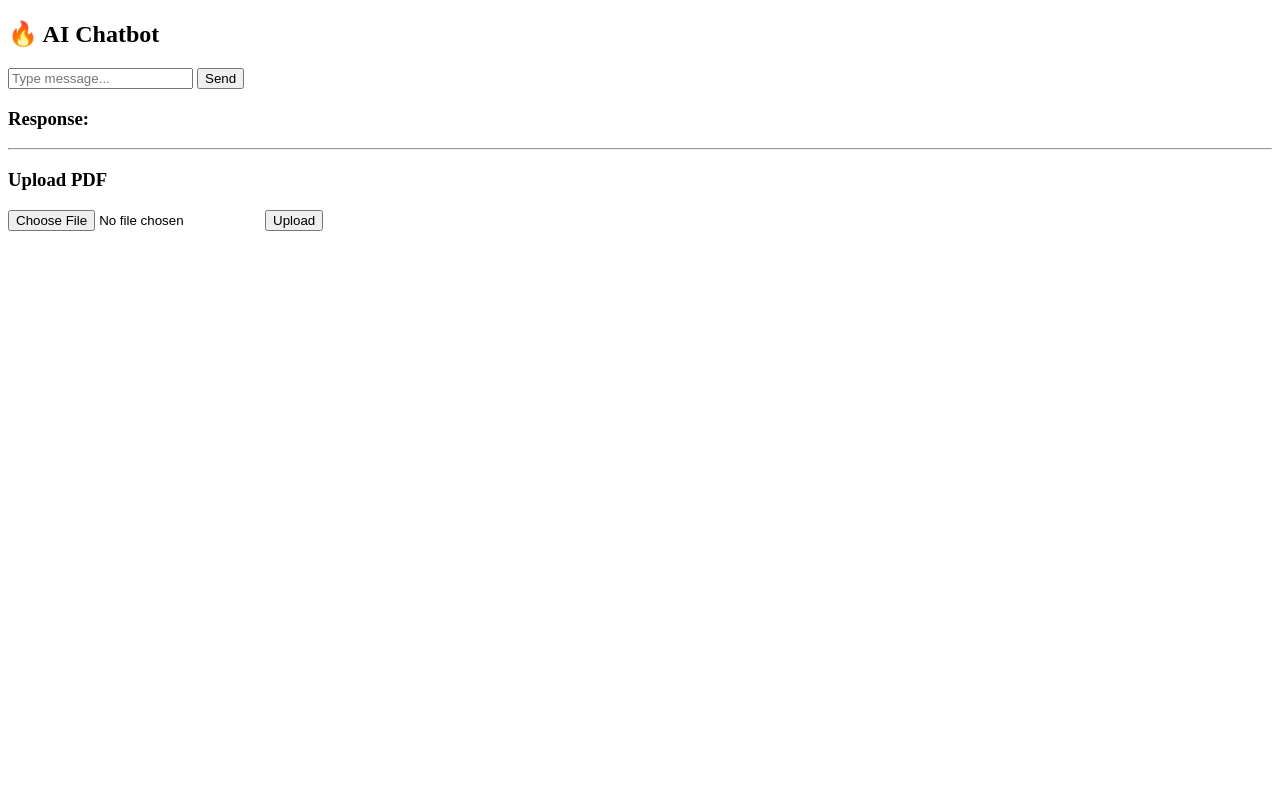
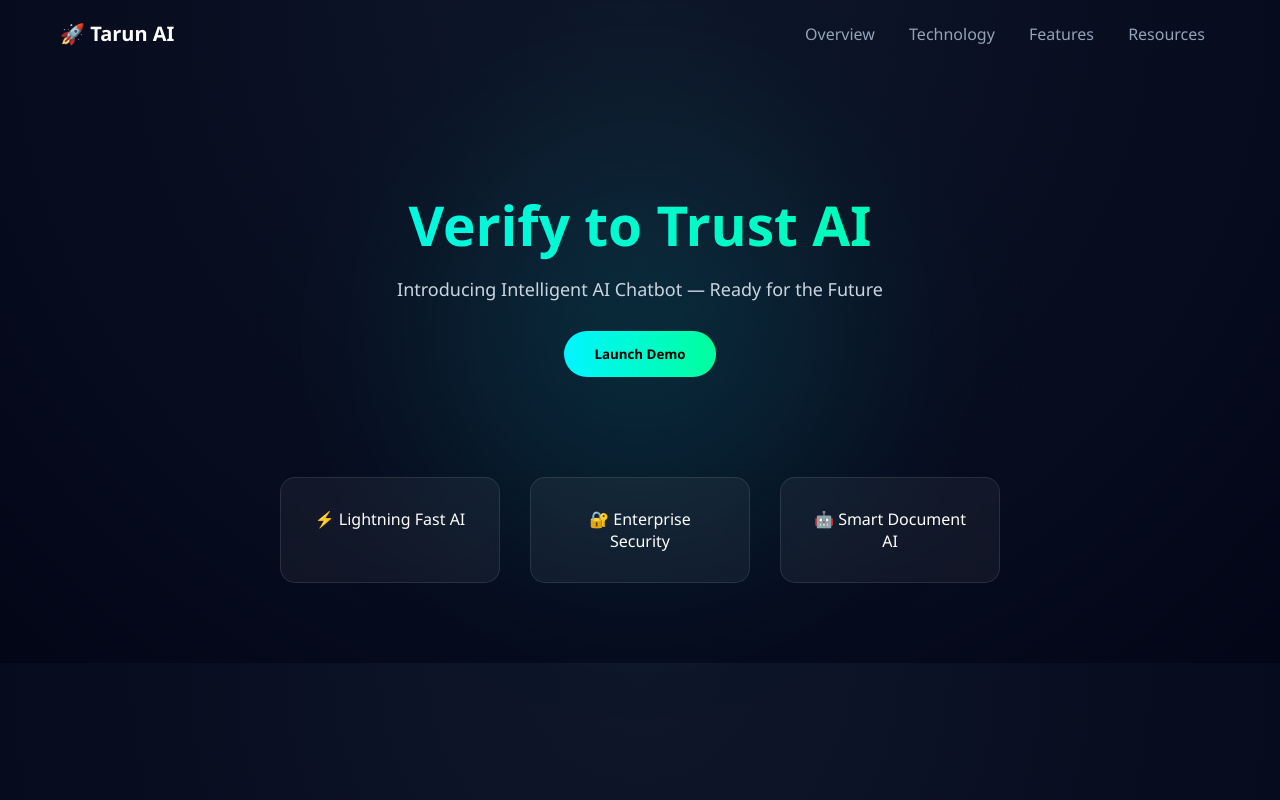
Before and after one commit to Jtarun114/tarun-ai, a FastAPI app: page / in a window 1280 px wide. Run offline with FastAPI, Linux system fonts and the light colour scheme.

Commit message:
Updated new premium design

```diff
--- a/templates/index.html
+++ b/templates/index.html
@@ -1,62 +1,156 @@
 <!DOCTYPE html>
 <html>
 <head>
-    <title>Powerful AI Chatbot</title>
+    <title>Tarun AI</title>
+    <meta name="viewport" content="width=device-width, initial-scale=1.0">
+
+    <style>
+        * {
+            margin: 0;
+            padding: 0;
+            box-sizing: border-box;
+            font-family: 'Segoe UI', sans-serif;
+        }
+
+        body {
+            background: radial-gradient(circle at top, #0f172a, #020617);
+            color: white;
+            overflow-x: hidden;
+        }
+
+        /* Navbar */
+        .navbar {
+            display: flex;
+            justify-content: space-between;
+            align-items: center;
+            padding: 20px 60px;
+        }
+
+        .logo {
+            font-size: 20px;
+            font-weight: bold;
+        }
+
+        .nav-links a {
+            color: #94a3b8;
+            margin: 0 15px;
+            text-decoration: none;
+            transition: 0.3s;
+        }
+
+        .nav-links a:hover {
+            color: white;
+        }
+
+        /* Hero Section */
+        .hero {
+            text-align: center;
+            margin-top: 120px;
+            position: relative;
+        }
+
+        .hero h1 {
+            font-size: 55px;
+            font-weight: 700;
+            background: linear-gradient(90deg, #00f5ff, #00ff9d);
+            -webkit-background-clip: text;
+            color: transparent;
+        }
+
+        .hero p {
+            margin-top: 15px;
+            color: #cbd5e1;
+            font-size: 18px;
+        }
+
+        .btn {
+            margin-top: 30px;
+            padding: 14px 30px;
+            border-radius: 30px;
+            border: none;
+            background: linear-gradient(90deg, #00f5ff, #00ff9d);
+            color: black;
+            font-weight: bold;
+            cursor: pointer;
+            transition: 0.3s;
+        }
+
+        .btn:hover {
+            transform: scale(1.05);
+            box-shadow: 0 0 20px #00f5ff;
+        }
+
+        /* Glow Effect Lines */
+        .glow {
+            position: absolute;
+            width: 600px;
+            height: 600px;
+            background: radial-gradient(circle, rgba(0,255,255,0.15), transparent 70%);
+            top: -150px;
+            left: 50%;
+            transform: translateX(-50%);
+            filter: blur(80px);
+            z-index: -1;
+        }
+
+        /* Feature Cards */
+        .features {
+            display: flex;
+            justify-content: center;
+            gap: 30px;
+            margin-top: 100px;
+            padding-bottom: 80px;
+        }
+
+        .card {
+            background: rgba(255,255,255,0.05);
+            padding: 30px;
+            border-radius: 15px;
+            width: 220px;
+            text-align: center;
+            backdrop-filter: blur(10px);
+            border: 1px solid rgba(255,255,255,0.1);
+            transition: 0.3s;
+        }
+
+        .card:hover {
+            transform: translateY(-10px);
+            box-shadow: 0 0 20px rgba(0,255,255,0.4);
+        }
+
+        @media (max-width: 768px) {
+            .features {
+                flex-direction: column;
+                align-items: center;
+            }
+        }
+
+    </style>
 </head>
 <body>
-    <h2>🔥 AI Chatbot</h2>
 
-    <form id="chatForm">
-        <input type="text" id="message" placeholder="Type message..." required>
-        <button type="submit">Send</button>
-    </form>
+    <div class="navbar">
+        <div class="logo">🚀 Tarun AI</div>
+        <div class="nav-links">
+            <a href="#">Overview</a>
+            <a href="#">Technology</a>
+            <a href="#">Features</a>
+            <a href="#">Resources</a>
+        </div>
+    </div>
 
-    <h3>Response:</h3>
-    <div id="response"></div>
+    <div class="hero">
+        <div class="glow"></div>
+        <h1>Verify to Trust AI</h1>
+        <p>Introducing Intelligent AI Chatbot — Ready for the Future</p>
+        <button class="btn" onclick="window.location.href='/chat'">Launch Demo</button>
+    </div>
 
-    <hr>
-
-    <h3>Upload PDF</h3>
-    <form id="pdfForm" enctype="multipart/form-data">
-        <input type="file" id="pdfFile" required>
-        <button type="submit">Upload</button>
-    </form>
-
-    <div id="pdfResponse"></div>
-
-<script>
-document.getElementById("chatForm").onsubmit = async function(e) {
-    e.preventDefault();
-    const message = document.getElementById("message").value;
-
-    const formData = new FormData();
-    formData.append("message", message);
-
-    const res = await fetch("/chat", {
-        method: "POST",
-        body: formData
-    });
-
-    const data = await res.json();
-    document.getElementById("response").innerText = data.reply;
-};
-
-document.getElementById("pdfForm").onsubmit = async function(e) {
-    e.preventDefault();
-    const file = document.getElementById("pdfFile").files[0];
-
-    const formData = new FormData();
-    formData.append("file", file);
-
-    const res = await fetch("/upload-pdf", {
-        method: "POST",
-        body: formData
-    });
-
-    const data = await res.json();
-    document.getElementById("pdfResponse").innerText = data.summary;
-};
-</script>
+    <div class="features">
+        <div class="card">⚡ Lightning Fast AI</div>
+        <div class="card">🔐 Enterprise Security</div>
+        <div class="card">🤖 Smart Document AI</div>
+    </div>
 
 </body>
 </html>
```
